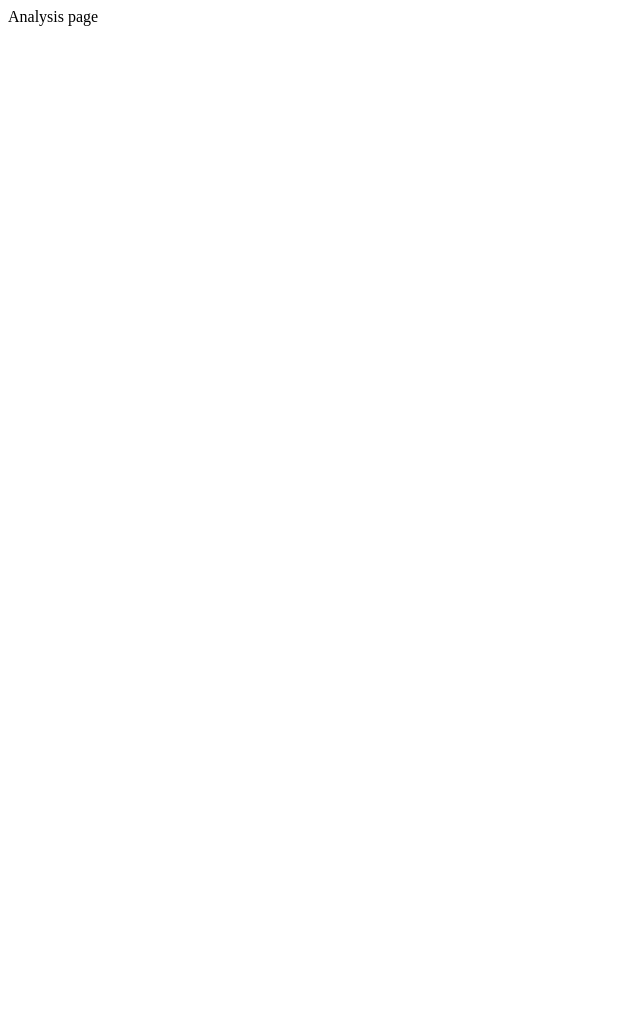
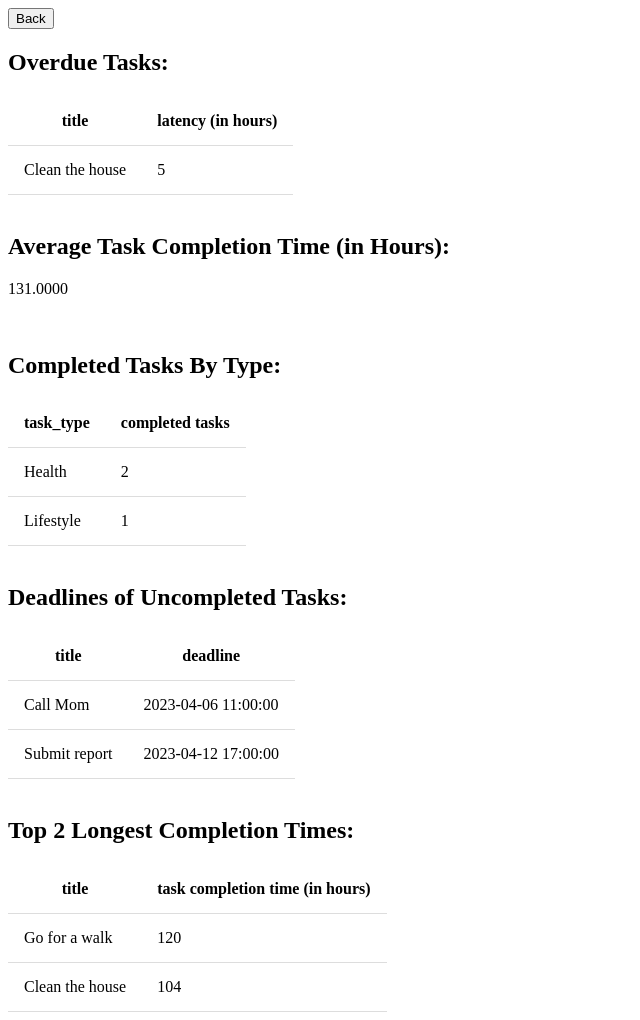
Before and after one commit to baristanunal/CS353-HW4-ToDoList, a Flask app: page /analysis in a window 1280 px wide. Before the commit the part shown is almost empty. Shown: the whole page, without its empty margins (0-640 px from the left). Before the commit the page ends 26 px from the top, so only its background shows below. Run offline with Flask 2, Linux system fonts and the light colour scheme; a user stored in the database is signed in; data comes from the database, SQL or seed files in the repository; data that the repository does not hold is empty; some libraries are stand-ins or nearby versions.

Commit message:
Implemented analysis page.

```diff
--- a/app/app.py
+++ b/app/app.py
@@ -250,7 +250,57 @@ def finish_task():
 
 @app.route('/analysis', methods=['GET', 'POST'])
 def analysis():
-    return "Analysis page"
+
+    if session['loggedin']:
+
+        user_id = session['userid']
+        cursor = mysql.connection.cursor(MySQLdb.cursors.DictCursor)
+
+        # 1. List the title and latency of the tasks that were completed after their deadlines (for the user).
+        cursor.execute('SELECT title, TIMESTAMPDIFF(HOUR, deadline, done_time) AS "latency (in hours)" '
+                       'FROM DoneTask '
+                       'WHERE user_id = % s AND (done_time > deadline)', (user_id,))
+        overdue_tasks = cursor.fetchall()
+
+        # 2. Give the average task completion time of the user.
+        cursor.execute('SELECT AVG(TIMESTAMPDIFF(HOUR, creation_time, done_time)) AS "average completion time" '
+                       'FROM DoneTask '
+                       'WHERE user_id = % s', (user_id, ))
+        avg_comp_time = cursor.fetchone()['average completion time']
+
+        # 3. List the number of the completed tasks per task type, in descending order (for the user).
+        cursor.execute('SELECT task_type, COUNT(*) AS "completed tasks" '
+                       'FROM DoneTask '
+                       'WHERE user_id = % s '
+                       'GROUP BY task_type '
+                       'ORDER BY "completed tasks" DESC', (user_id, ))
+        completed_task_count = cursor.fetchall()
+
+        # 4. List the title and deadline of uncompleted tasks in increasing order of deadlines (for the user).
+        cursor.execute('SELECT title, deadline '
+                       'FROM TodoTask '
+                       'WHERE user_id = % s '
+                       'ORDER BY deadline ASC', (user_id, ))
+        todo_tasks = cursor.fetchall()
+
+        # 5. List the title and task completion time of the top 2 completed tasks that took the most time, in
+        #    descending order (for the user).
+        cursor.execute('SELECT title, TIMESTAMPDIFF(HOUR, creation_time, done_time) '
+                       'AS "task completion time (in hours)" '
+                       'FROM DoneTask '
+                       'WHERE user_id = % s '
+                       'ORDER BY "task completion time (in hours)" '
+                       'LIMIT 2', (user_id, ))
+        longest_tasks = cursor.fetchall()
+
+        return render_template('analysis.html', overdue_tasks=overdue_tasks, avg_comp_time=avg_comp_time,
+                               completed_task_count=completed_task_count, todo_tasks=todo_tasks,
+                               longest_tasks=longest_tasks)
+
+    else:
+        return redirect(url_for('login'))
+
+
 
 if __name__ == "__main__":
     port = int(os.environ.get('PORT', 8080))
--- /dev/null
+++ b/app/templates/analysis.html
@@ -0,0 +1,122 @@
+
+<!DOCTYPE html>
+<html lang="en">
+
+<style>
+  table, th, td {
+    border: 1px solid white;
+    border-collapse: collapse;
+    border-bottom: 1px solid #DDD;
+  }
+  th, td {
+    #background-color: #A3DEFB;
+    padding: 15px;
+  }
+  tr:hover {background-color: #D6EEEE;}
+</style>
+
+<body>
+
+<form action="{{ url_for('tasks') }}" method="get">
+  <button class="btn btn-primary">Back</button>
+</form>
+
+    <div>
+      <h2>Overdue Tasks:</h2>
+      <table>
+        <tr>
+          {% for column_name in overdue_tasks[0] %}
+            <th>{{ column_name }}</th>
+          {% endfor %}
+        </tr>
+
+        {% for row in overdue_tasks %}
+          <tr>
+            {% for cell in row %}
+              <td>
+                {{ row[cell] }}
+              </td>
+            {% endfor %}
+          </tr>
+        {% endfor %}
+      </table>
+    </div>
+
+    <br>
+
+    <div>
+      <h2>Average Task Completion Time (in Hours): </h2>
+      <p>{{ avg_comp_time }}</p>
+    </div>
+
+    <br>
+
+    <div>
+      <h2>Completed Tasks By Type:</h2>
+      <table>
+        <tr>
+          {% for column_name in completed_task_count[0] %}
+            <th>{{ column_name }}</th>
+          {% endfor %}
+        </tr>
+
+        {% for row in completed_task_count %}
+          <tr>
+            {% for cell in row %}
+              <td>
+                {{ row[cell] }}
+              </td>
+            {% endfor %}
+          </tr>
+        {% endfor %}
+      </table>
+    </div>
+
+    <br>
+
+    <div>
+      <h2>Deadlines of Uncompleted Tasks:</h2>
+      <table>
+        <tr>
+          {% for column_name in todo_tasks[0] %}
+            <th>{{ column_name }}</th>
+          {% endfor %}
+        </tr>
+
+        {% for row in todo_tasks %}
+          <tr>
+            {% for cell in row %}
+              <td>
+                {{ row[cell] }}
+              </td>
+            {% endfor %}
+          </tr>
+        {% endfor %}
+      </table>
+    </div>
+
+    <br>
+
+    <div>
+      <h2>Top 2 Longest Completion Times:</h2>
+      <table>
+        <tr>
+          {% for column_name in longest_tasks[0] %}
+            <th>{{ column_name }}</th>
+          {% endfor %}
+        </tr>
+
+        {% for row in longest_tasks %}
+          <tr>
+            {% for cell in row %}
+              <td>
+                {{ row[cell] }}
+              </td>
+            {% endfor %}
+          </tr>
+        {% endfor %}
+      </table>
+    </div>
+
+
+</body>
```
Also changed, not shown: app/templates/tasks.html (+6 -9 lines).
